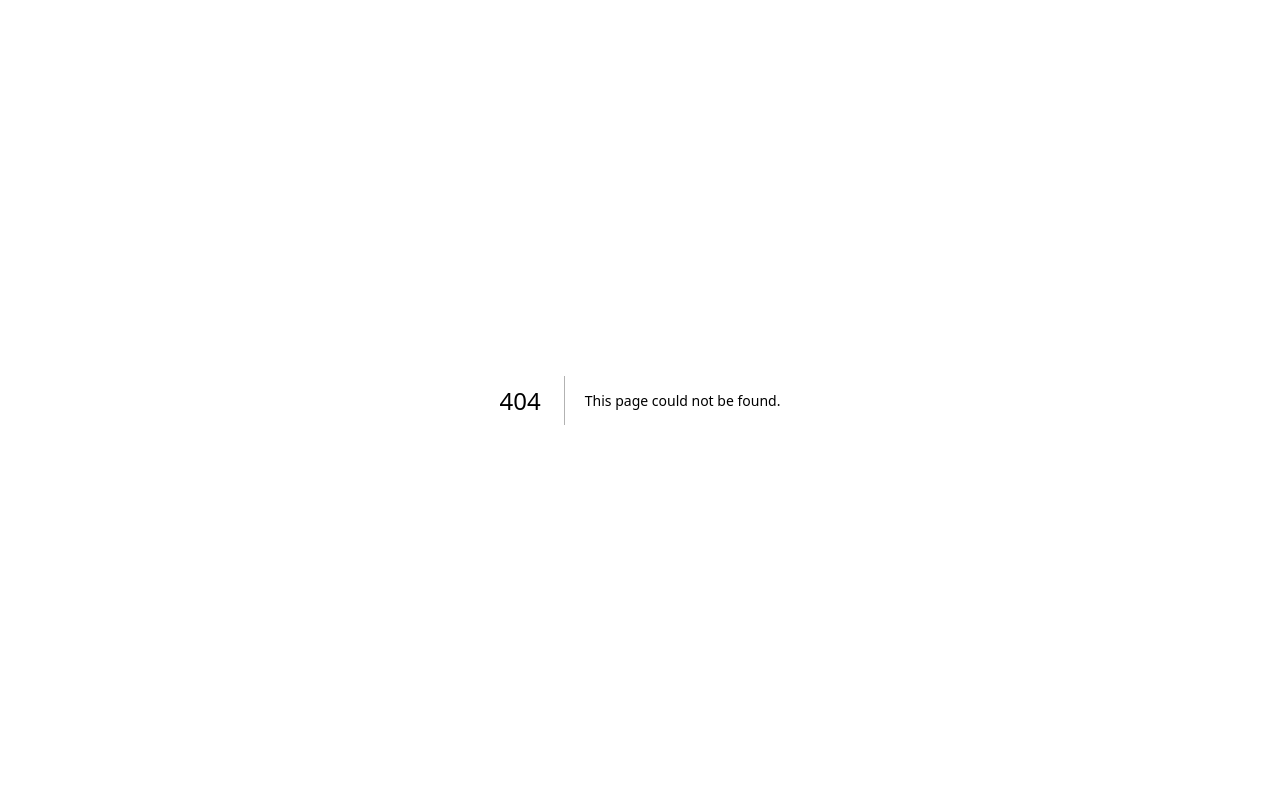
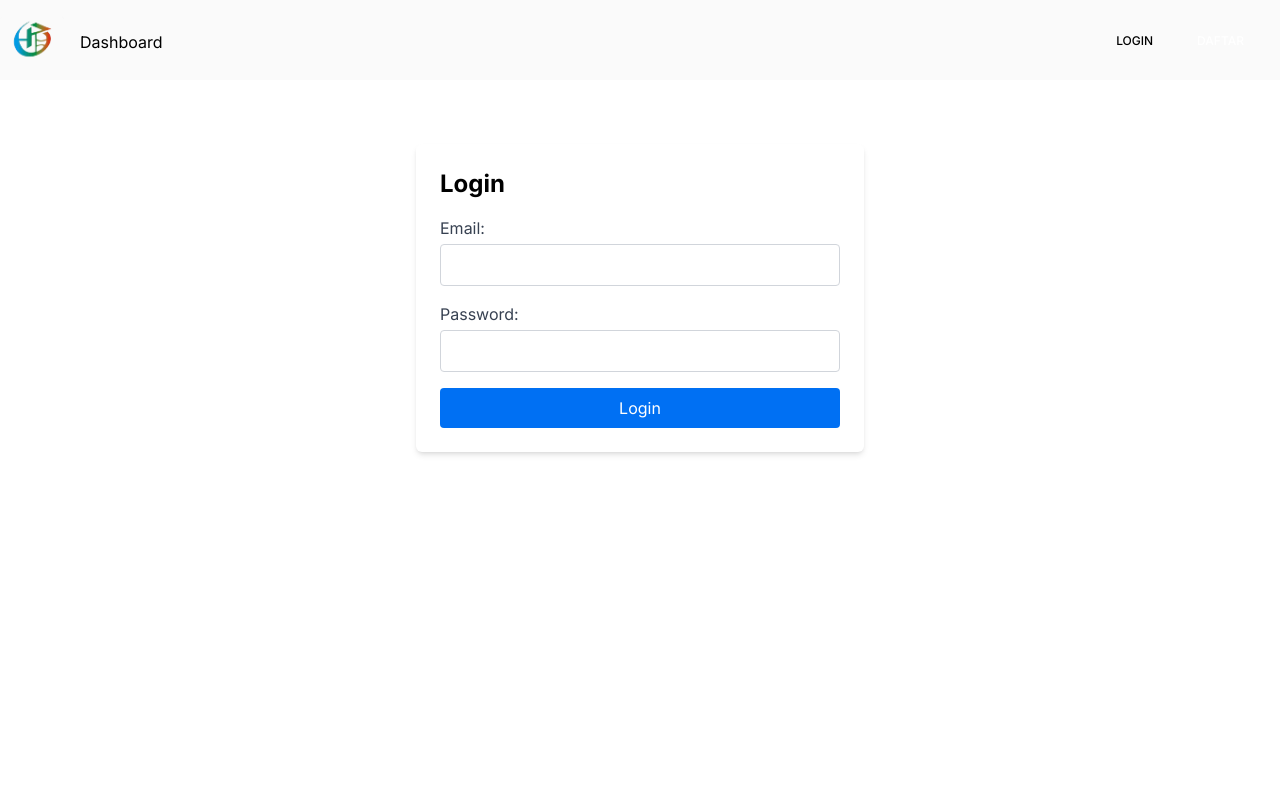
Before and after one commit to degresh/gina-tour-website, a Next.js app: page /login in a window 1280 px wide. Before the commit this address had no page. Shown: the top 800 px of the page. Built offline with nearby package versions, Linux system fonts and the light colour scheme; what tw-elements would draw is missing.

Commit message:
add register and login ui

```diff
--- /dev/null
+++ b/app/api/login/route.ts
@@ -0,0 +1,23 @@
+import { getAccountByEmail } from "@/app/lib/database/account";
+import { signToken } from "@/app/util/jwt";
+import { NextApiRequest, NextApiResponse } from "next";
+import { NextResponse } from "next/server";
+
+export async function POST(req: NextApiRequest, res: NextApiResponse) {
+  const { email, password } = req.body;
+
+  console.log(req.body)
+
+  const user = await getAccountByEmail(email);
+
+  if (user) {
+    const token = signToken({ id: user.id, username: user.email });
+    res.setHeader('Set-Cookie', `token=${token}; HttpOnly; Path=/;`);
+    return NextResponse
+      .json({ message: 'Logged in' }, { status: 200 })
+      .cookies.set('Set Cookie', `token=${token}; HttpOnly; Path=/;`)
+  } else {
+    return NextResponse
+      .json({ message: 'Invalid credentials' }, { status: 404 });
+  }
+}
--- /dev/null
+++ b/app/api/registration/route.ts
@@ -0,0 +1,6 @@
+import { NextResponse } from "next/server";
+
+export async function POST(request: Request): Promise<NextResponse>  {
+
+  return NextResponse.json("");
+}
--- /dev/null
+++ b/app/lib/database/account.ts
@@ -0,0 +1,14 @@
+import { Account } from "@/app/lib/definitions";
+import { sql } from "@vercel/postgres";
+
+export async function getAccountByEmail(email: string): Promise<Account | null> {
+  try {
+    const account = await sql<Account>`
+     SELECT * FROM akun WHERE email = '${email}' LIMIT 1;
+    `;
+    return account.rows[0];
+  } catch (error) {
+    console.error("[ACCOUNT] Database Error", error);
+    throw new Error('Failed to fetch account.');
+  }
+}
--- a/app/lib/database/package.ts
+++ b/app/lib/database/package.ts
@@ -5,8 +5,6 @@ const ITEMS_PER_PAGE: number = 10;
 
 export async function createPackage(tourPackage: TourPackage): Promise<number | null> {
   try {
-    console.log("hello from create packages")
-    console.log(tourPackage);
     const query = await sql`
         INSERT INTO paket (nama, deskripsi)
         VALUES (${tourPackage.nama}, ${tourPackage.deskripsi})
@@ -131,8 +129,6 @@ export async function deletePackage(packageId: number): Promise<boolean> {
 function convertToTourPackageDetails(rawData: any[], facilityLimit: number = 3, limited: boolean = true): TourPackageDetail[] {
   const resultMap = new Map<number, TourPackageDetail>();
 
-  console.log(rawData);
-
   rawData.forEach(row => {
     // Ensure a TourPackageDetail object exists for this package_id
     if (!resultMap.has(row.package_id)) {
--- /dev/null
+++ b/app/login/page.tsx
@@ -0,0 +1,15 @@
+import LoginForm from "@/app/ui/login-form";
+import Navbar from "@/app/ui/navbar";
+import Footer from "@/app/ui/user/footer";
+
+export default function Page() {
+  return (
+    <div>
+      <Navbar />
+      <div className="min-h-screen mt-16">
+        <LoginForm />
+      </div>
+      <Footer />
+    </div>
+  )
+}
--- /dev/null
+++ b/app/registration/page.tsx
@@ -0,0 +1,15 @@
+import Navbar from "@/app/ui/navbar";
+import RegistrationForm from "@/app/ui/user/account-registration-form";
+import Footer from "@/app/ui/user/footer";
+
+export default function Page() {
+  return (
+    <div>
+      <Navbar />
+      <div className="min-h-screen mt-16">
+        <RegistrationForm />
+      </div>
+      <Footer />
+    </div>
+  )
+}
--- /dev/null
+++ b/app/ui/login-form.tsx
@@ -0,0 +1,86 @@
+"use client";
+
+import { FormEvent, useState } from "react";
+
+export default function LoginForm() {
+  const [formData, setFormData] = useState({
+    email: '',
+    password: '',
+  });
+
+  const [errors, setErrors] = useState({});
+
+  // @ts-ignore
+  const handleChange = (e) => {
+    const { name, value } = e.target;
+    setFormData({
+      ...formData,
+      [name]: value
+    });
+  };
+
+  const validateForm = () => {
+    const newErrors = {
+      email: '',
+      password: '',
+    };
+
+    if (!formData.email) {
+      newErrors.email = 'Email is required';
+    }
+    if (!formData.password) {
+      newErrors.password = 'Password is required';
+    }
+
+    setErrors(newErrors);
+
+    return Object.keys(newErrors).length === 0;
+  };
+
+  // @ts-ignore
+  async function handleSubmit(e: FormEvent<HTMLFormElement>) {
+    e.preventDefault();
+
+    const response = await fetch('/api/login', {
+      method: 'POST',
+      headers: { 'Content-Type': 'application/json' },
+      body: JSON.stringify(formData)
+    });
+
+    console.log(await response.json());
+  }
+
+  return (
+    <form onSubmit={handleSubmit} className="max-w-md mx-auto p-6 bg-white rounded-md shadow-md">
+      <h2 className="text-2xl font-bold mb-4">Login</h2>
+      <div className="mb-4">
+        <label className="block text-gray-700">Email:</label>
+        <input
+          type="email"
+          name="email"
+          value={formData.email}
+          onChange={handleChange}
+          className="w-full p-2 border border-gray-300 rounded mt-1"
+        />
+        {errors.email && <p className="text-red-500 text-sm">{errors.email}</p>}
+      </div>
+      <div className="mb-4">
+        <label className="block text-gray-700">Password:</label>
+        <input
+          type="password"
+          name="password"
+          value={formData.password}
+          onChange={handleChange}
+          className="w-full p-2 border border-gray-300 rounded mt-1"
+        />
+        {errors.password && <p className="text-red-500 text-sm">{errors.password}</p>}
+      </div>
+      <button
+        type="submit"
+        className="w-full p-2 bg-blue-500 text-white rounded hover:bg-blue-600 transition duration-200"
+      >
+        Login
+      </button>
+    </form>
+  );
+};
--- a/app/ui/navbar.tsx
+++ b/app/ui/navbar.tsx
@@ -15,7 +15,7 @@ const Navbar = () => {
     <nav className="sticky top-0 z-50 flex w-full flex-wrap items-center justify-between bg-zinc-50 shadow-dark-mild light:bg-neutral-700 ">
       <div className="flex w-full flex-wrap items-center justify-between ">
         <div>
-          <Link href="#">
+          <Link href="/">
             <Image
               className="me-2"
               src="/logo gina tour.png"
@@ -55,7 +55,7 @@ const Navbar = () => {
           <ul className="list-style-none me-auto flex flex-col ps-0 lg:mt-1 lg:flex-row">
             {/* Home link */}
             <li className="my-4 ps-2 lg:my-0 lg:pe-1 lg:ps-2">
-              <Link href="#">
+              <Link href="/">
                 Dashboard
                 {/*<a className="text-black/60 transition duration-200 hover:text-black/80 hover:ease-in-out focus:text-black/80 active:text-black/80 motion-reduce:transition-none dark:text-white/60 dark:hover:text-white/80 dark:focus:text-white/80 dark:active:text-white/80 lg:px-2">*/}
                 {/*  */}
@@ -65,18 +65,22 @@ const Navbar = () => {
           </ul>
 
           <div className="flex items-center">
+            <Link href="/login" passHref>
               <button
                 type="button"
                 className="me-3 inline-block rounded px-2 pb-2 pt-2.5 text-xs font-medium uppercase leading-normal text-primary hover:text-primary-600 focus:text-primary-600 focus:outline-none focus:ring-0 active:text-primary-700 dark:text-secondary-600 dark:hover:text-secondary-500 dark:focus:text-secondary-500 dark:active:text-secondary-500"
               >
                 Login
               </button>
+            </Link>
+            <Link href="/registration">
               <button
               type="button"
               className="me-3 inline-block rounded bg-primary px-6 pb-2 pt-2.5 text-xs font-medium uppercase leading-normal text-white shadow-primary-3 transition duration-150 ease-in-out hover:bg-primary-accent-300 hover:shadow-primary-2 focus:bg-primary-accent-300 focus:shadow-primary-2 focus:outline-none focus:ring-0 active:bg-primary-600 active:shadow-primary-2 motion-reduce:transition-none dark:shadow-black/30 dark:hover:shadow-dark-strong dark:focus:shadow-dark-strong dark:active:shadow-dark-strong"
               >
               Daftar
             </button>
+            </Link>
           </div>
         </div>
       </div>
--- /dev/null
+++ b/app/ui/user/account-registration-form.tsx
@@ -0,0 +1,131 @@
+"use client";
+
+import { useState } from "react";
+
+export default function RegistrationForm() {
+  const [formData, setFormData] = useState({
+    email: '',
+    phone: '',
+    name: '',
+    password: '',
+    confirmPassword: ''
+  });
+
+  const [errors, setErrors] = useState({});
+
+  // @ts-ignore
+  const handleChange = (e) => {
+    const { name, value } = e.target;
+    setFormData({
+      ...formData,
+      [name]: value
+    });
+  };
+
+  const validateForm = () => {
+    const newErrors = {
+      email: '',
+      phone: '',
+      name: '',
+      password: '',
+      confirmPassword: ''
+    };
+
+    if (!formData.email) {
+      newErrors.email = 'Email is required';
+    }
+    if (!formData.phone) {
+      newErrors.phone = 'Phone number is required';
+    }
+    if (!formData.name) {
+      newErrors.name = 'Name is required';
+    }
+    if (!formData.password) {
+      newErrors.password = 'Password is required';
+    }
+    if (formData.password !== formData.confirmPassword) {
+      newErrors.confirmPassword = 'Passwords do not match';
+    }
+
+    setErrors(newErrors);
+
+    return Object.keys(newErrors).length === 0;
+  };
+
+  // @ts-ignore
+  const handleSubmit = (e) => {
+    e.preventDefault();
+
+    if (validateForm()) {
+      // Handle form submission
+      console.log('Form submitted:', formData);
+    }
+  };
+
+  return (
+    <form onSubmit={handleSubmit} className="max-w-md mx-auto p-6 bg-white rounded-md shadow-md">
+      <h2 className="text-2xl font-bold mb-4">Daftar</h2>
+      <div className="mb-4">
+        <label className="block text-gray-700">Email:</label>
+        <input
+          type="email"
+          name="email"
+          value={formData.email}
+          onChange={handleChange}
+          className="w-full p-2 border border-gray-300 rounded mt-1"
+        />
+        {errors.email && <p className="text-red-500 text-sm">{errors.email}</p>}
+      </div>
+      <div className="mb-4">
+        <label className="block text-gray-700">Phone:</label>
+        <input
+          type="tel"
+          name="phone"
+          value={formData.phone}
+          onChange={handleChange}
+          className="w-full p-2 border border-gray-300 rounded mt-1"
+        />
+        {errors.phone && <p className="text-red-500 text-sm">{errors.phone}</p>}
+      </div>
+      <div className="mb-4">
+        <label className="block text-gray-700">Name:</label>
+        <input
+          type="text"
+          name="name"
+          value={formData.name}
+          onChange={handleChange}
+          className="w-full p-2 border border-gray-300 rounded mt-1"
+        />
+        {errors.name && <p className="text-red-500 text-sm">{errors.name}</p>}
+      </div>
+      <div className="mb-4">
+        <label className="block text-gray-700">Password:</label>
+        <input
+          type="password"
+          name="password"
+          value={formData.password}
+          onChange={handleChange}
+          className="w-full p-2 border border-gray-300 rounded mt-1"
+        />
+        {errors.password && <p className="text-red-500 text-sm">{errors.password}</p>}
+      </div>
+      <div className="mb-4">
+        <label className="block text-gray-700">Confirm Password:</label>
+        <input
+          type="password"
+          name="confirmPassword"
+          value={formData.confirmPassword}
+          onChange={handleChange}
+          className="w-full p-2 border border-gray-300 rounded mt-1"
+        />
+        {errors.confirmPassword && <p className="text-red-500 text-sm">{errors.confirmPassword}</p>}
+      </div>
+      <button
+        type="submit"
+        className="w-full p-2 bg-blue-500 text-white rounded hover:bg-blue-600 transition duration-200"
+      >
+        Daftar
+      </button>
+    </form>
+  );
+};
--- /dev/null
+++ b/app/util/jwt.ts
@@ -0,0 +1,16 @@
+// utils/jwt.ts
+import jwt from 'jsonwebtoken';
+
+const SECRET_KEY = 'your_secret_key';
+
+export const signToken = (payload) => {
+  return jwt.sign(payload, SECRET_KEY);
+};
+
+export const verifyToken = (token) => {
+  try {
+    return jwt.verify(token, SECRET_KEY);
+  } catch (error) {
+    return null;
+  }
+};
--- a/package.json
+++ b/package.json
@@ -14,9 +14,12 @@
     "@tailwindcss/forms": "^0.5.7",
     "@vercel/blob": "^0.23.4",
     "@vercel/postgres": "^0.8.0",
+    "bcryptjs": "^2.4.3",
     "clsx": "^2.1.1",
     "framer-motion": "^11.3.8",
+    "jsonwebtoken": "^9.0.2",
     "next": "14.2.5",
+    "next-auth": "^4.24.7",
     "react": "^18",
     "react-dom": "^18",
     "tw-elements": "^2.0.0",
```
Also changed, not shown: 1 other file (tests, documents, lock files or other folders). Lines whose indentation alone changed are shown as unchanged.
